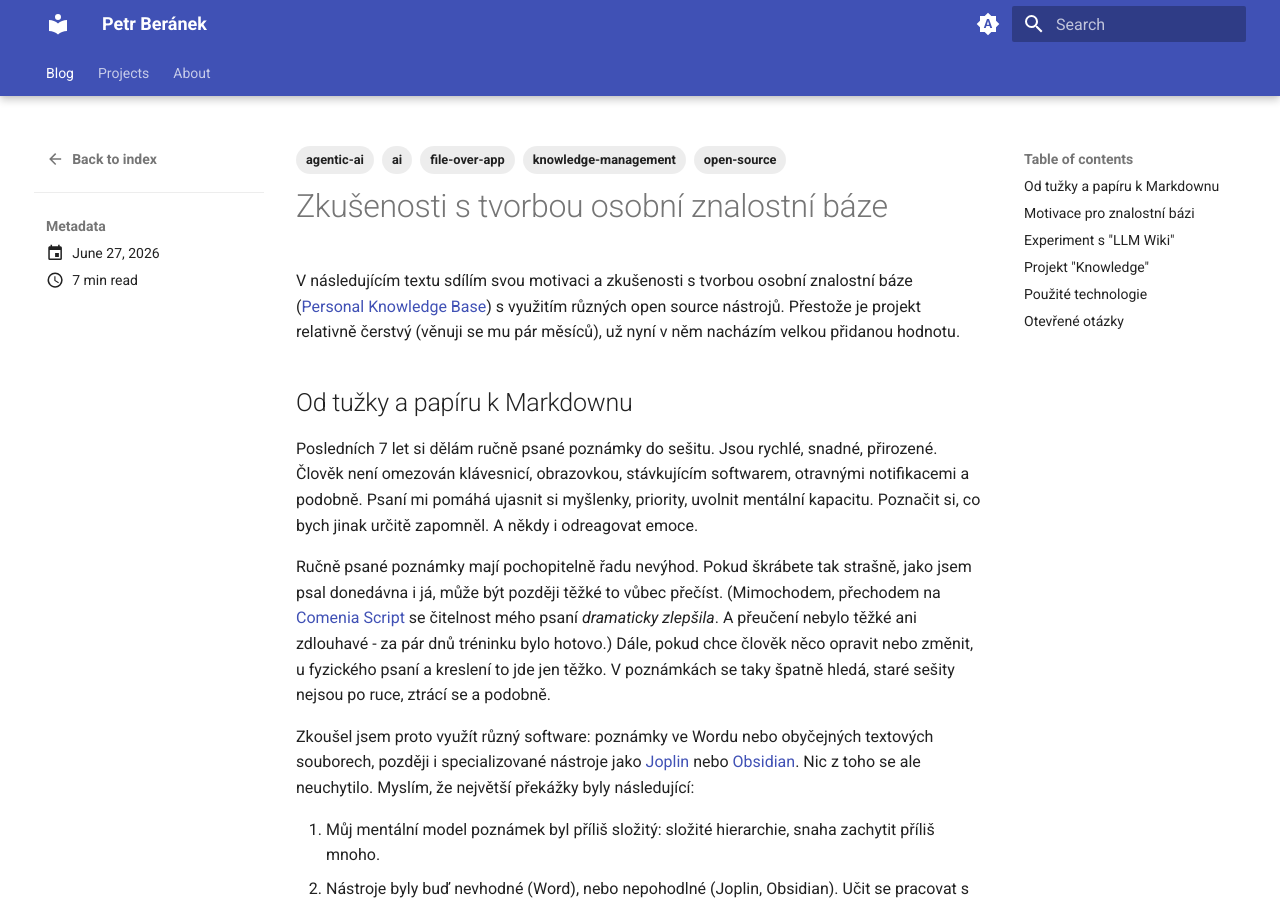
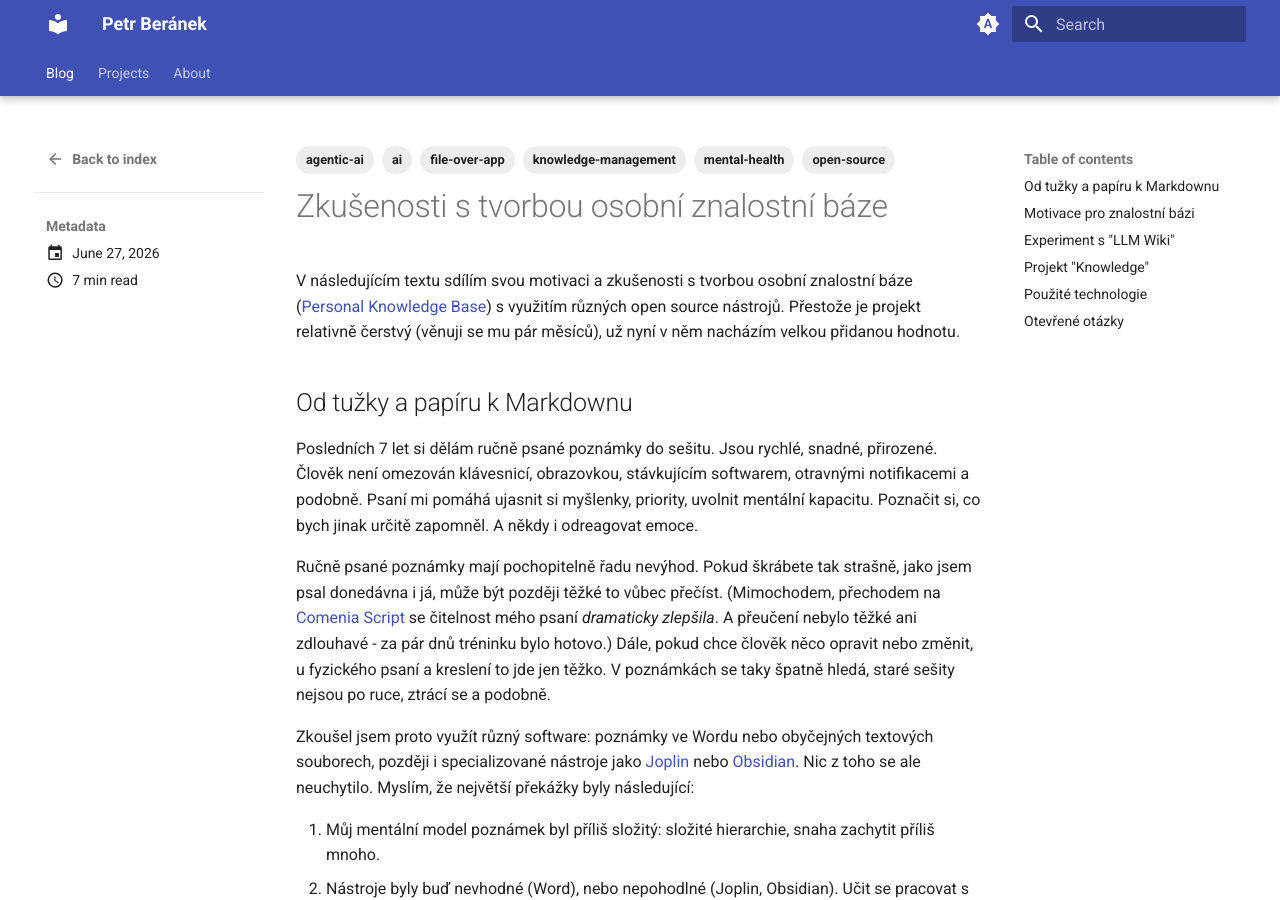
Before and after one commit to peberanek/peberanek.github.io, an MkDocs documentation site: the page built from docs/posts/osobni-znalostni-baze.md, in a window 1280 px wide and 900 px high. Built offline with MkDocs 1.6.1 and Material for MkDocs 9.7.7, drawn with Linux system fonts in a browser that asks for light colours.

Commit message:
blog: add tag to the post about Personal Knowledge Base

```diff
--- a/docs/posts/osobni-znalostni-baze.md
+++ b/docs/posts/osobni-znalostni-baze.md
@@ -6,6 +6,7 @@ tags:
   - knowledge-management
   - file-over-app
   - open-source
+  - mental-health
 ---
 
 # Zkušenosti s tvorbou osobní znalostní báze
```
